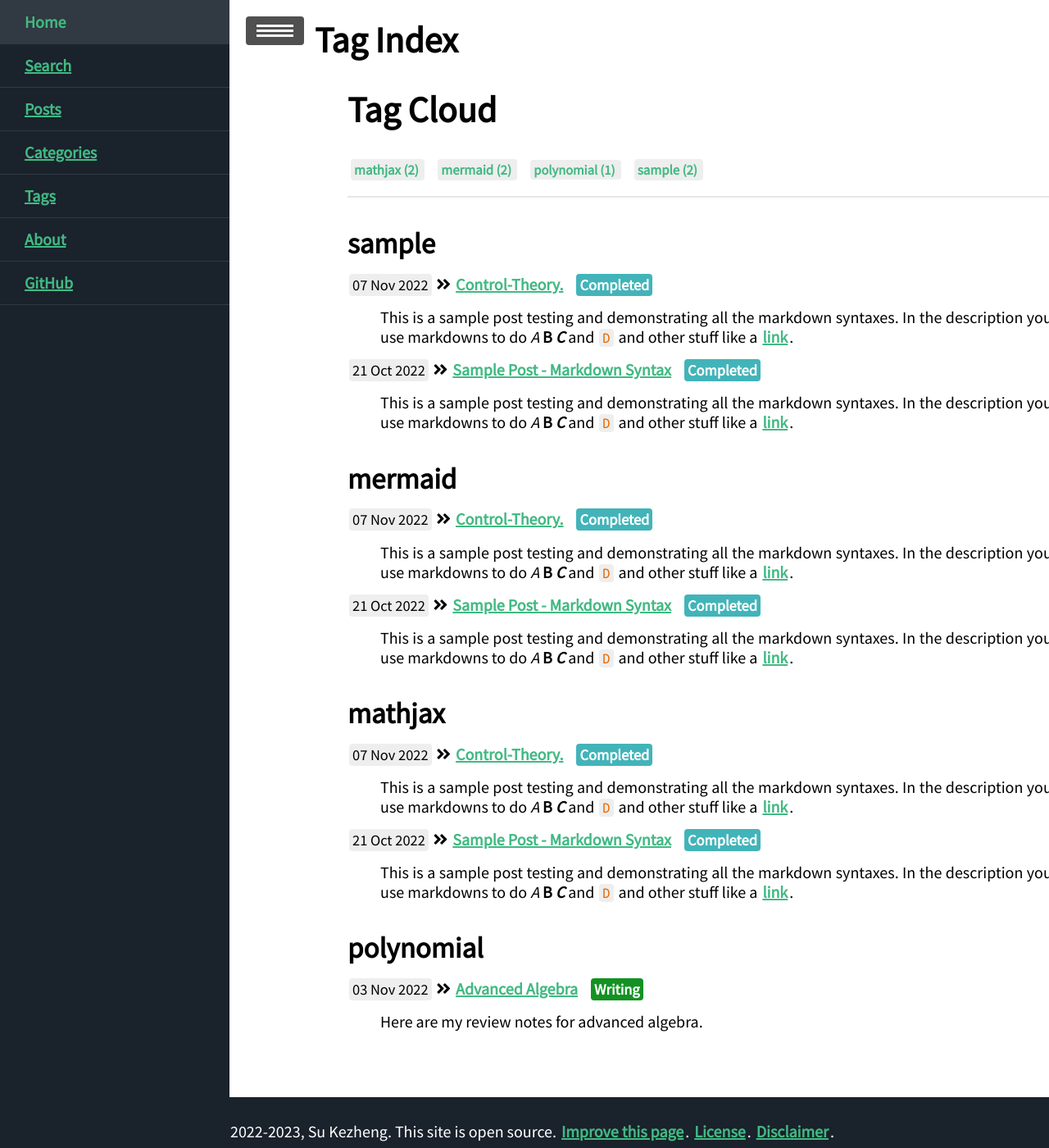
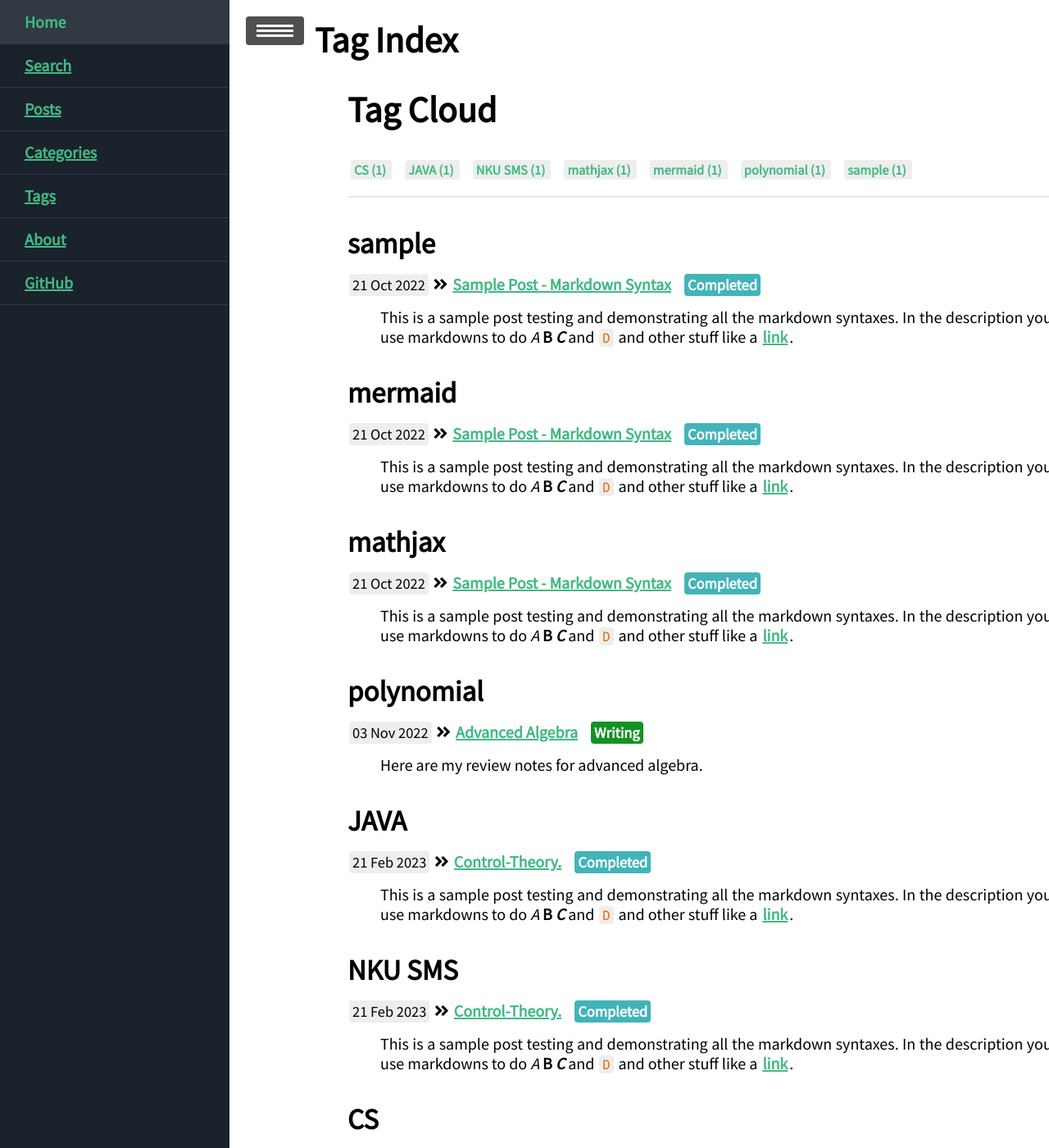
Before and after one commit to ssskz/ssskz.github.io, a Jekyll site: the page built from blog/tags.html, in a window 1280 px wide and 1400 px high. Shown: the whole window at 82% size. Built offline with Jekyll 4.4.1, drawn with Linux system fonts in a browser that asks for light colours; nearby versions of some CDN libraries; some of the changed text lies outside the part shown.

Commit message:
Update and rename 2022-11-7-Control-Theory.md to 2023-2-21-JAVA.md

```diff
--- a/_posts/2022-11-7-Control-Theory.md
+++ b/_posts/2023-2-21-JAVA.md
@@ -4,7 +4,7 @@ commentable: true
 Edit: 2022-10-21
 mathjax: true
 mermaid: true
-tags: sample mermaid mathjax
+tags: JAVA NKU-SMS CS
 categories: Markdown
 description: This is a sample post testing and demonstrating all the markdown syntaxes. In the description you can also use markdowns to do *A* **B** ***C*** and `D` and other stuff like a [link](https://ssskz.github.io).
 ---
```
